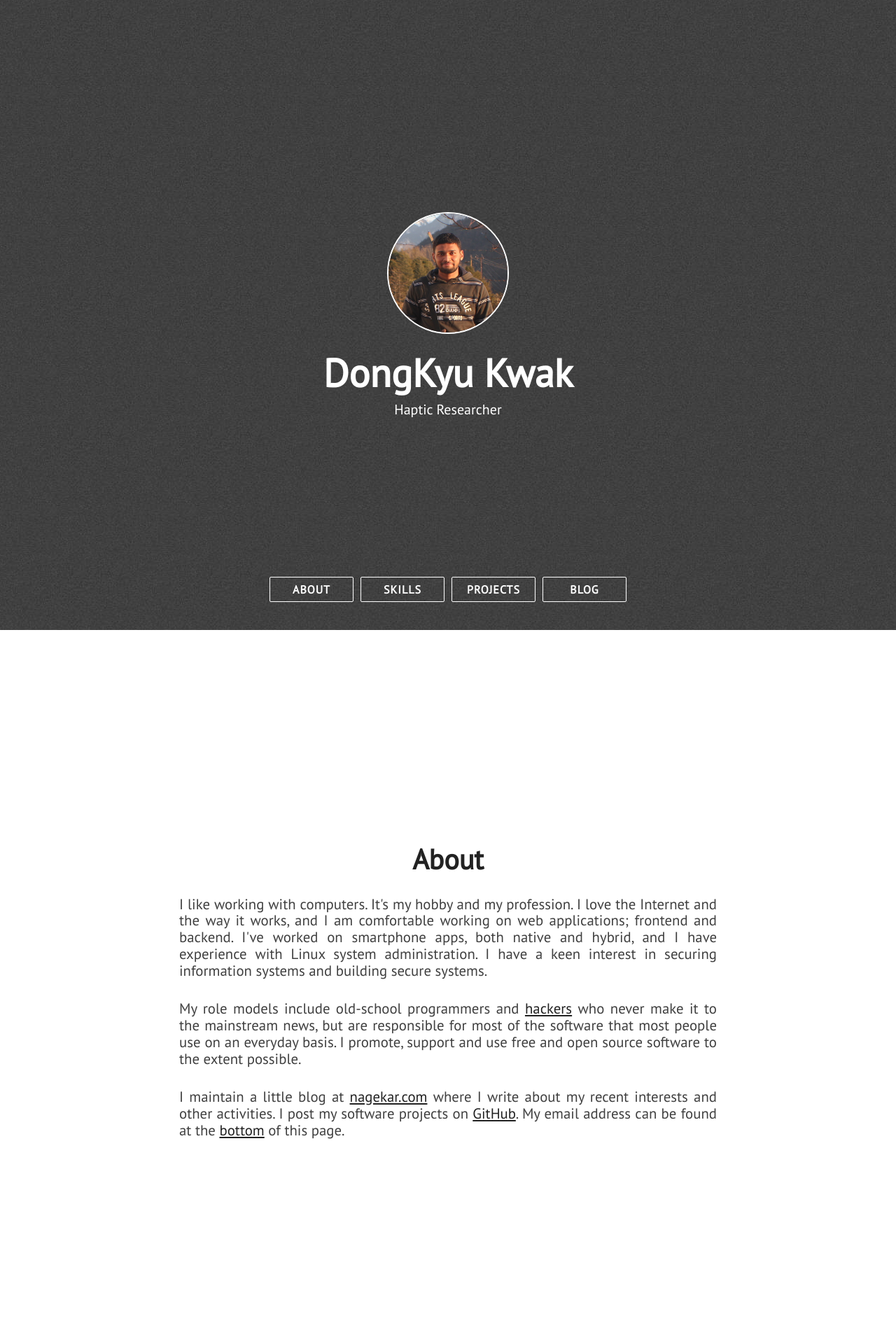
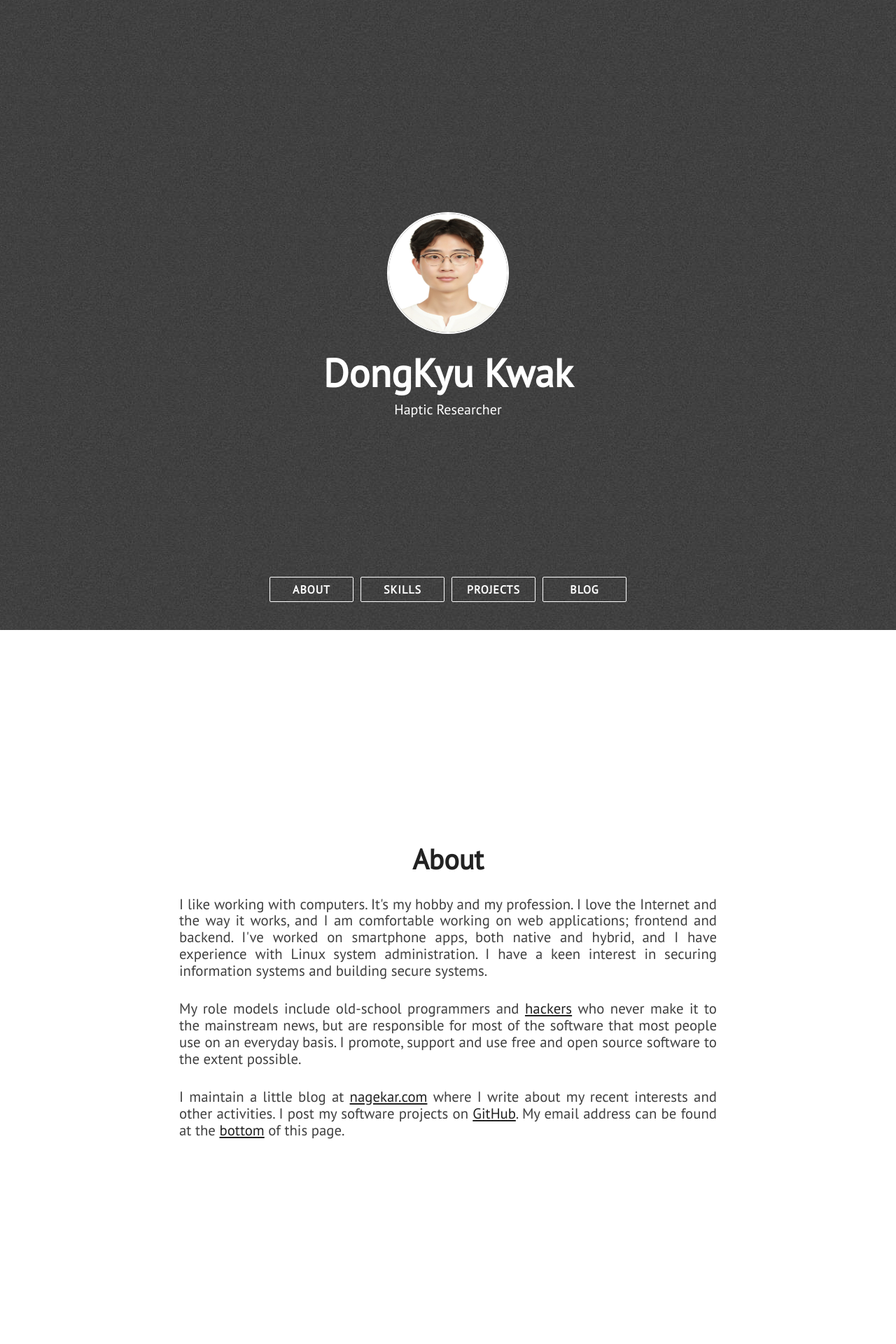
Before and after one commit to Kwak-DongKyu/Kwak-DongKyu, a Jekyll site: the page built from index.html, in a window 1280 px wide. Shown: the top 1920 px of the page at 70% size. Built offline with Jekyll 4.4.1, drawn with Linux system fonts in a browser that asks for light colours; nearby versions of some CDN libraries.

Commit message:
Update _config.yml

```diff
--- a/_config.yml
+++ b/_config.yml
@@ -15,7 +15,7 @@ twitter_username: dk
 reddit_username: dk
 
 # absolute or relative
-profile_picture: assets/images/pp.jpg
+profile_picture: assets/images/DK.jpg
 
 # Google Analytics ID
 google_analytics:
```
